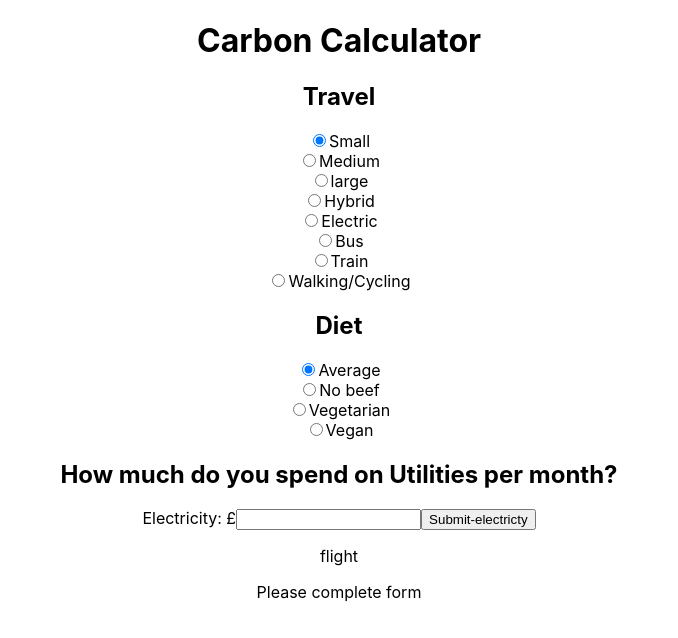
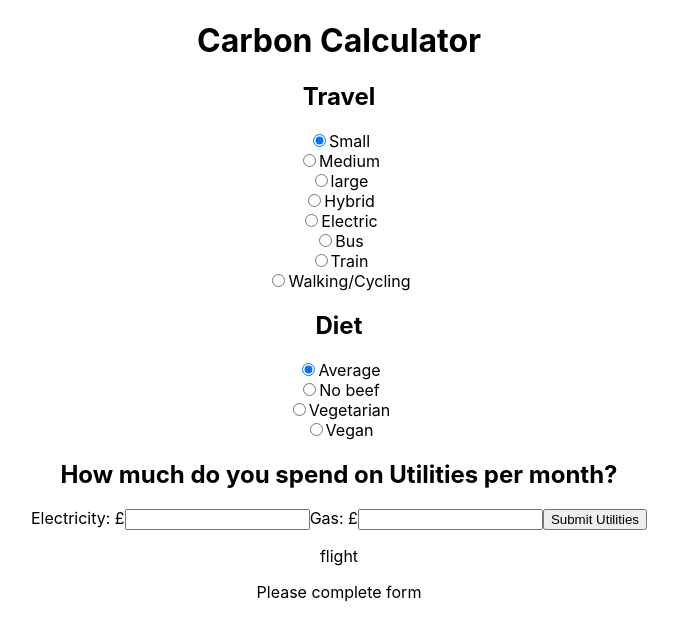
Before and after one commit to douglasrusse11/CO2_Calculator_Group_Project, a React (Create React App) app: page / in a window 1280 px wide. Shown: the top 638 px of the page, without its empty margins (301-979 px from the left). Built offline with nearby package versions, Linux system fonts and the light colour scheme.

Commit message:
adds Gas Estimate

```diff
--- a/src/components/Utilities.js
+++ b/src/components/Utilities.js
@@ -1,15 +1,27 @@
-import {getElectricityEstimate} from '../services/CarbonService';
+import {getElectricityEstimate, getGasEstimate} from '../services/CarbonService';
 import { useState } from 'react';
 
 const Utilities = ({updateFormData}) => {
 
+    // gas 3.79p per kwh
+    // take kwh and multiply by 3.6, then divide by 38.8, then divide by 1.02264
+
     const [electricityUnit, setElectricityUnit] = useState(0);
+    const [gasUnit, setGasUnit] = useState(0);
 
     const onElectricityChange = (e) => {
         const electricityPricePerMonth = e.target.value;
         const electricityPricePerYear = electricityPricePerMonth*12;
         const electricityKWH = electricityPricePerYear/0.14775;
         setElectricityUnit(electricityKWH);
+    }
+
+    const onGasChange = (e) => {
+        const gasPricePerMonth = e.target.value;
+        const gasPricePerYear = gasPricePerMonth*12;
+        // const gasTCF = ((((gasPricePerYear/0.0379)*3.6)/38.8)/1.02264)/1000;
+        const gasTCF = ((gasPricePerYear/0.166)*3.41)/1000;
+        setGasUnit(gasTCF);
     }
 
     const handleClick = (e) => {
@@ -34,6 +46,26 @@ const Utilities = ({updateFormData}) => {
                     updateFormData(newEvent);
                 })
             }
+        if (gasUnit === 0) {
+            const newEvent = {
+                target: {
+                    name: "gas",
+                    value: 0
+                }
+            };
+            updateFormData(newEvent);
+        } else {
+        getGasEstimate(gasUnit)
+                .then(res => {
+                    const newEvent = {
+                        target: {
+                            name: "gas",
+                            value: res.data.attributes.carbon_mt
+                        }
+                    };
+                    updateFormData(newEvent);
+                })
+            }
     }
 
 
@@ -43,7 +75,11 @@ const Utilities = ({updateFormData}) => {
             <h2>How much do you spend on Utilities per month?</h2>
                 <label htmlFor="electricity-value">Electricity: £</label>
                 <input onChange={onElectricityChange} type="number" step="0.01" id="electricity-value"/>
-                <input type="submit" onClick={handleClick} value="Submit-electricty" id="Submit-Electricity"/>
+
+
+                <label htmlFor="gas-value">Gas: £</label>
+                <input onChange={onGasChange} type="number" step="0.01" id="gas-value"/>
+                <input type="submit" onClick={handleClick} value="Submit Utilities" id="Submit-Utilities"/>
         </>
     )
 }
--- a/src/services/CarbonService.js
+++ b/src/services/CarbonService.js
@@ -39,8 +39,8 @@ export const getGasEstimate = (gas_value) => {
         headers: headers,
         body: JSON.stringify({
             "type": "fuel_combustion",
-            "fuel_source_type": "dfo",
-            "fuel_source_unit": "btu",
+            "fuel_source_type": "ng",
+            "fuel_source_unit": "thousand_cubic_feet",
             "fuel_source_value": gas_value
         })
     })
```
